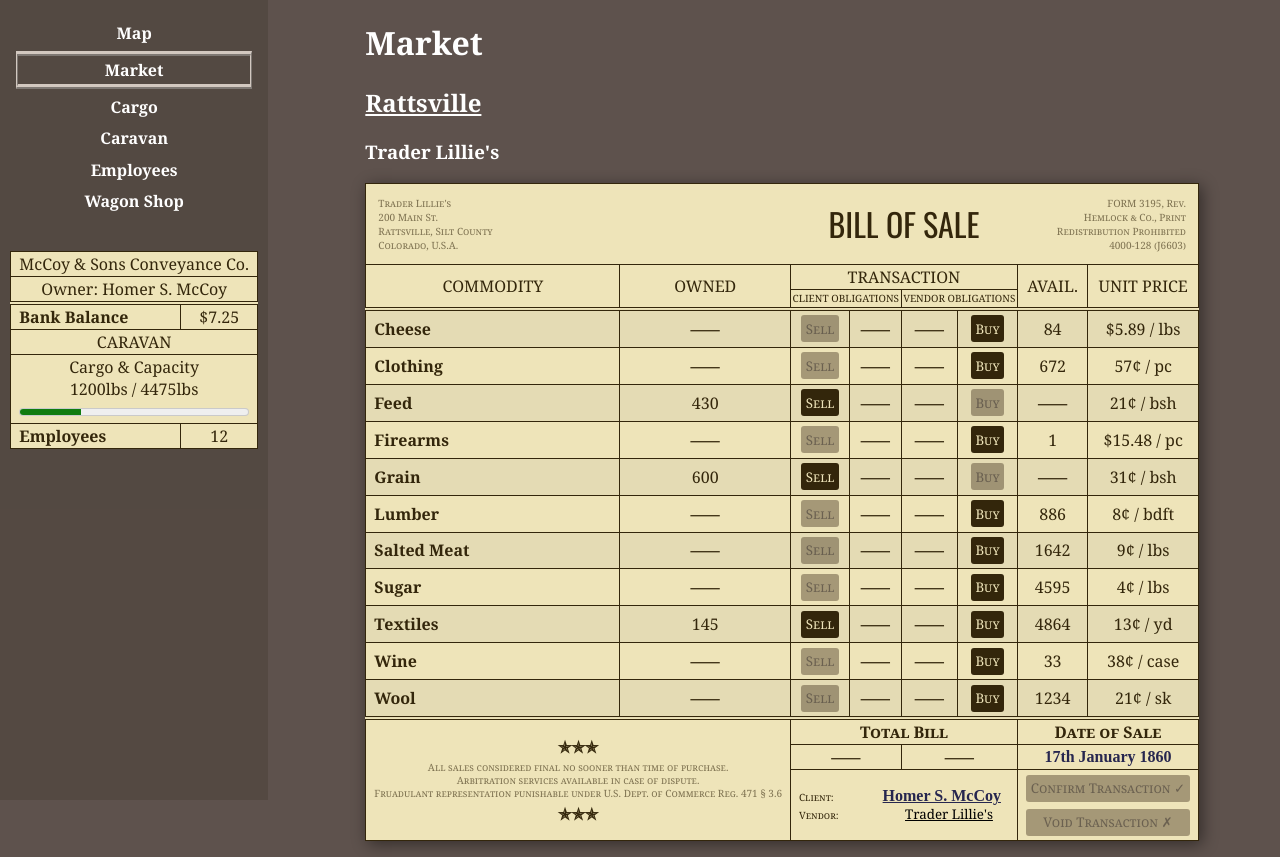
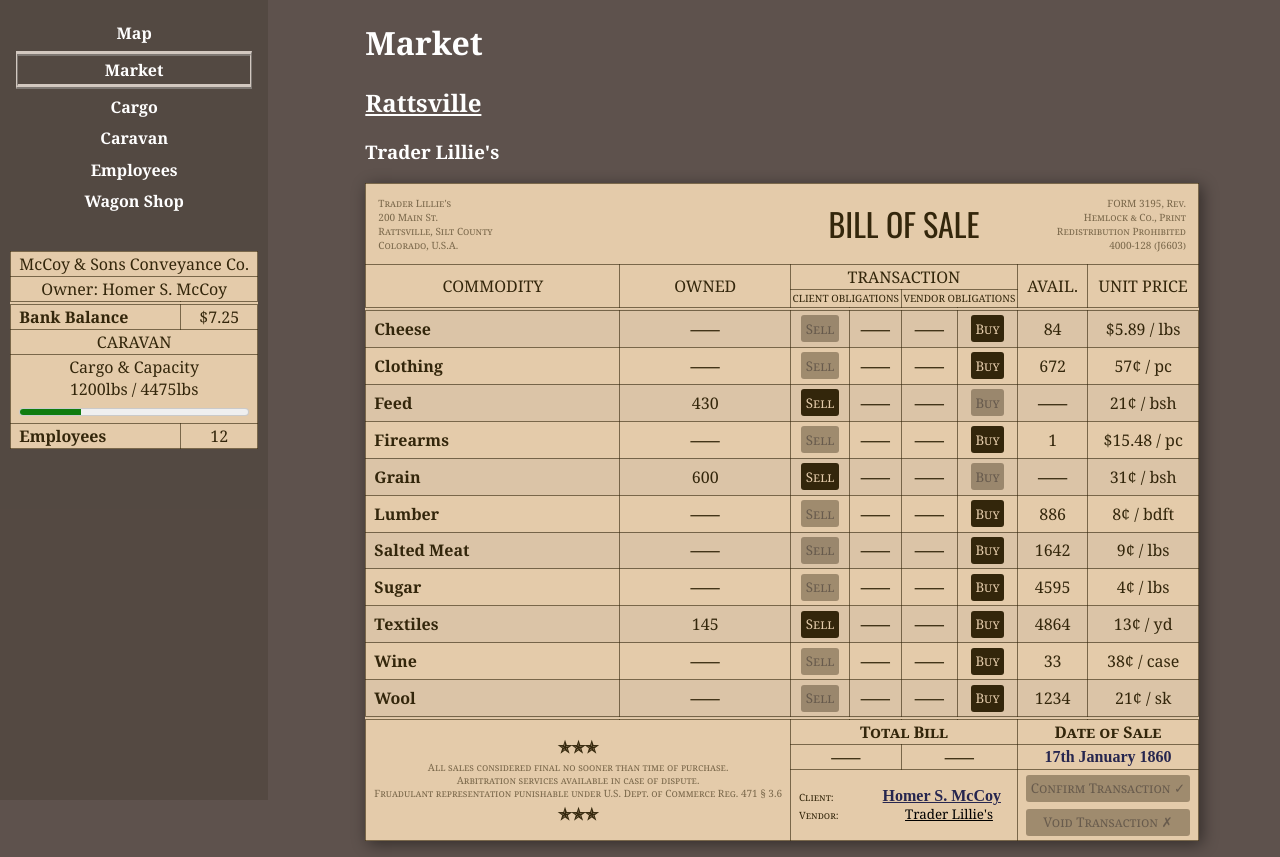
Before and after one commit to eignnx/the-silt-road, a React (Create React App) app: page /game/market in a window 1280 px wide. Built offline with nearby package versions, Linux system fonts and the light colour scheme; a web font is replaced by a local one.

Commit message:
rearrange css

```diff
--- a/src/styles/MarketView.css
+++ b/src/styles/MarketView.css
@@ -6,31 +6,6 @@ h2 {
     text-decoration: underline;
 }
 
-table {
-    border: 1px solid var(--clr-dark);
-    border-collapse: collapse;
-    background: var(--clr-light);
-    color: var(--clr-dark);
-    margin-block: 1rem;
-
-    button {
-        margin-block: 0.2rem;
-    }
-}
-
-th[scope="col"] {
-    /* padding-block: 0.5rem; */
-    /* font-weight: 900; */
-    text-align: center;
-    /* font-size: larger; */
-    text-transform: uppercase;
-    /* font-variant: small-caps; */
-}
-
-th[scope="row"] {
-    font-weight: bold;
-    text-align: left;
-}
 
 th.header-flavor-text {
     padding: 0.75rem;
@@ -62,34 +37,8 @@ th.header-flavor-text {
     padding: 0.5rem;
 }
 
-tfoot th {
-    font-weight: bold;
-    text-align: left;
-    font-variant: small-caps;
-}
-
-th,
-td {
-    text-align: center;
-    padding-inline: 0.5rem;
-    border: 1px solid var(--clr-dark);
-}
-
-
-thead {
-    border-bottom: 4px double var(--clr-dark);
-
-    .obligations-headers>th {
-        /* font-family: inherit; */
-        /* font-weight: bold; */
-        font-size: x-small;
-        width: min-content;
-        padding: 0.1rem;
-    }
-}
-
 tfoot {
-    border-top: 4px double var(--clr-dark);
+    border-top: 4px double var(--clr-dark-lighter);
 
     p {
         color: var(--clr-dark-lighter);
--- a/src/styles/index.css
+++ b/src/styles/index.css
@@ -2,7 +2,7 @@
 
 :root {
   --clr-dark: rgb(51, 38, 11);
-  --clr-light: rgb(238, 228, 185);
+  --clr-light: rgb(228, 203, 170);
   --clr-dark-lighter: color(from var(--clr-dark) srgb r g b / 60%);
   --ink-blue: rgb(38, 38, 79);
   --clr-dirt: rgb(94, 82, 77);
@@ -99,6 +99,59 @@ meter {
   font-variant: small-caps;
 }
 
+table {
+  border: 1px solid var(--clr-dark-lighter);
+  border-collapse: collapse;
+  background: var(--clr-light);
+  color: var(--clr-dark);
+  margin-block: 1rem;
+
+  button {
+    margin-block: 0.2rem;
+  }
+}
+
+th[scope="col"] {
+  /* padding-block: 0.5rem; */
+  /* font-weight: 900; */
+  text-align: center;
+  /* font-size: larger; */
+  text-transform: uppercase;
+  /* font-variant: small-caps; */
+}
+
+th[scope="row"] {
+  font-weight: bold;
+  text-align: left;
+}
+
+tfoot th {
+  font-weight: bold;
+  text-align: left;
+  font-variant: small-caps;
+}
+
+th,
+td {
+  text-align: center;
+  padding-inline: 0.5rem;
+  border: 1px solid var(--clr-dark-lighter);
+}
+
+
+thead {
+  border-bottom: 4px double var(--clr-dark-lighter);
+
+  .obligations-headers>th {
+    /* font-family: inherit; */
+    /* font-weight: bold; */
+    font-size: x-small;
+    width: min-content;
+    padding: 0.1rem;
+  }
+}
+
+
 th.section-div-row {
   padding-block: 0.5rem;
   /* font-family: Oswald, sans-serif; */
@@ -109,7 +162,7 @@ th.section-div-row {
   text-transform: none;
   font-variant: small-caps;
   /* border-block-style: double; */
-  border-block: 3px double var(--clr-dark);
+  border-block: 3px double var(--clr-dark-lighter);
 
   &::before,
   &::after {
```
